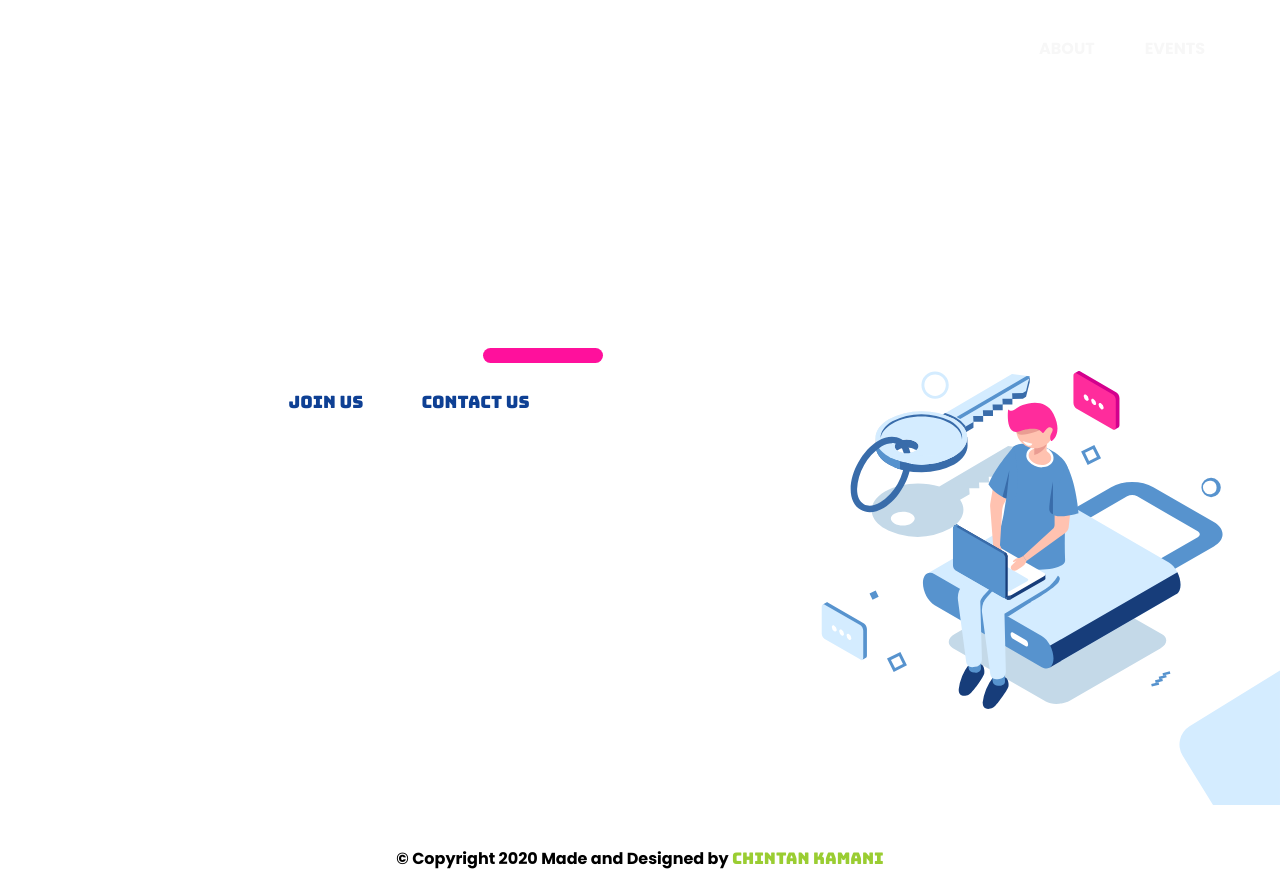
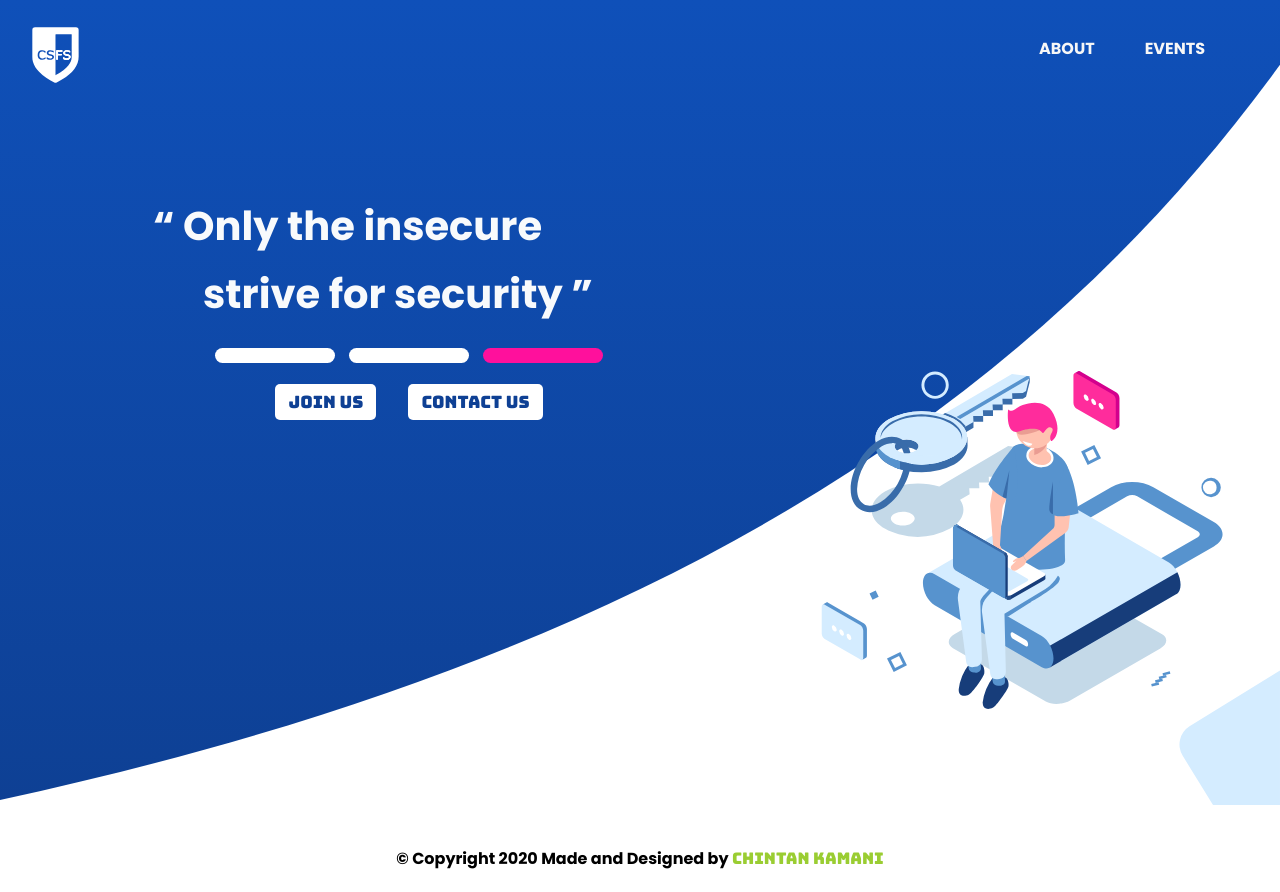
Before and after one commit to chintankamani/CSFS-college, a plain HTML site: page index.html in a window 1280 px wide. Drawn offline with Linux system fonts and the light colour scheme; the site is published under a folder, as on GitHub Pages, so addresses that start at the root find nothing; a web font is replaced by a local one.

Commit message:
Update styles.css

```diff
--- a/css/styles.css
+++ b/css/styles.css
@@ -70,7 +70,7 @@ body {
 }
 
 .home {
-  background-image: url("/assets/curve.svg");
+  background-image: url("../assets/curve.svg");
   background-repeat: no-repeat;
   background-size: cover;
   font-family: 'Poppins', sans-serif;
```
